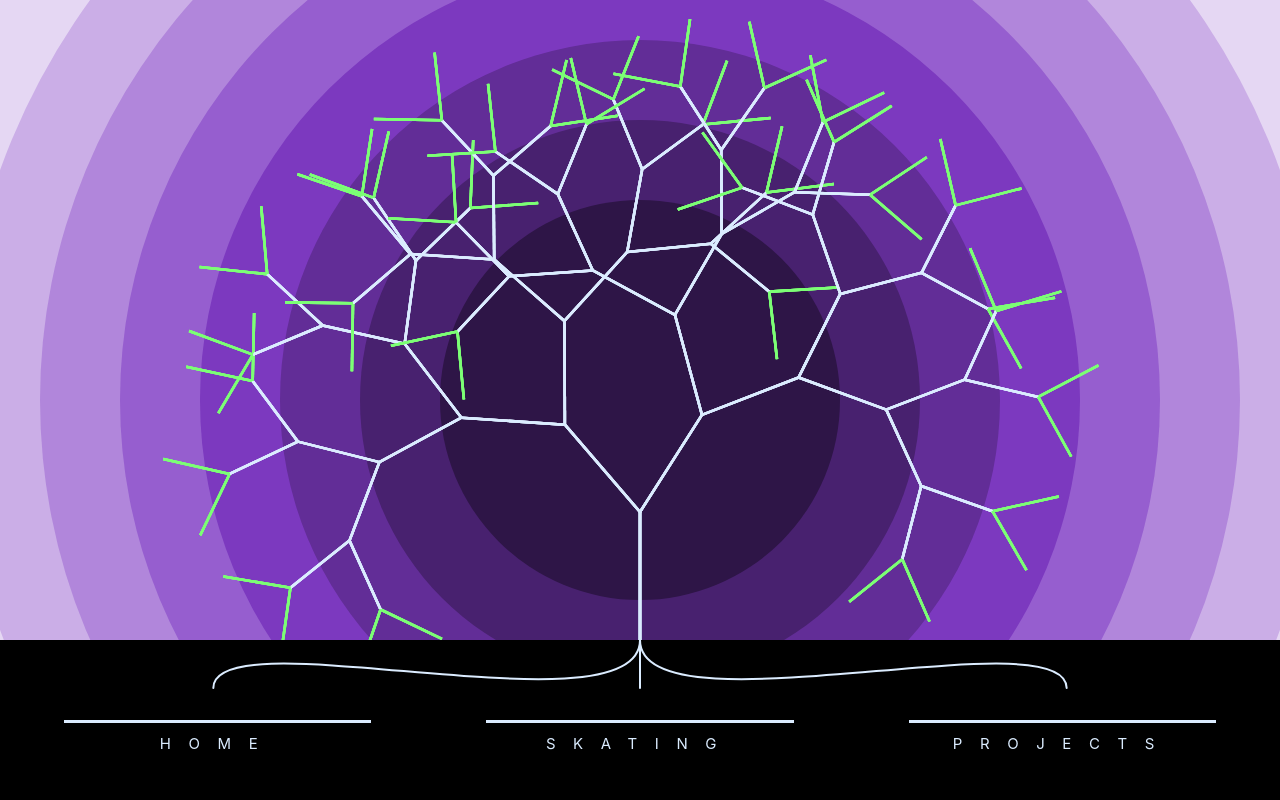
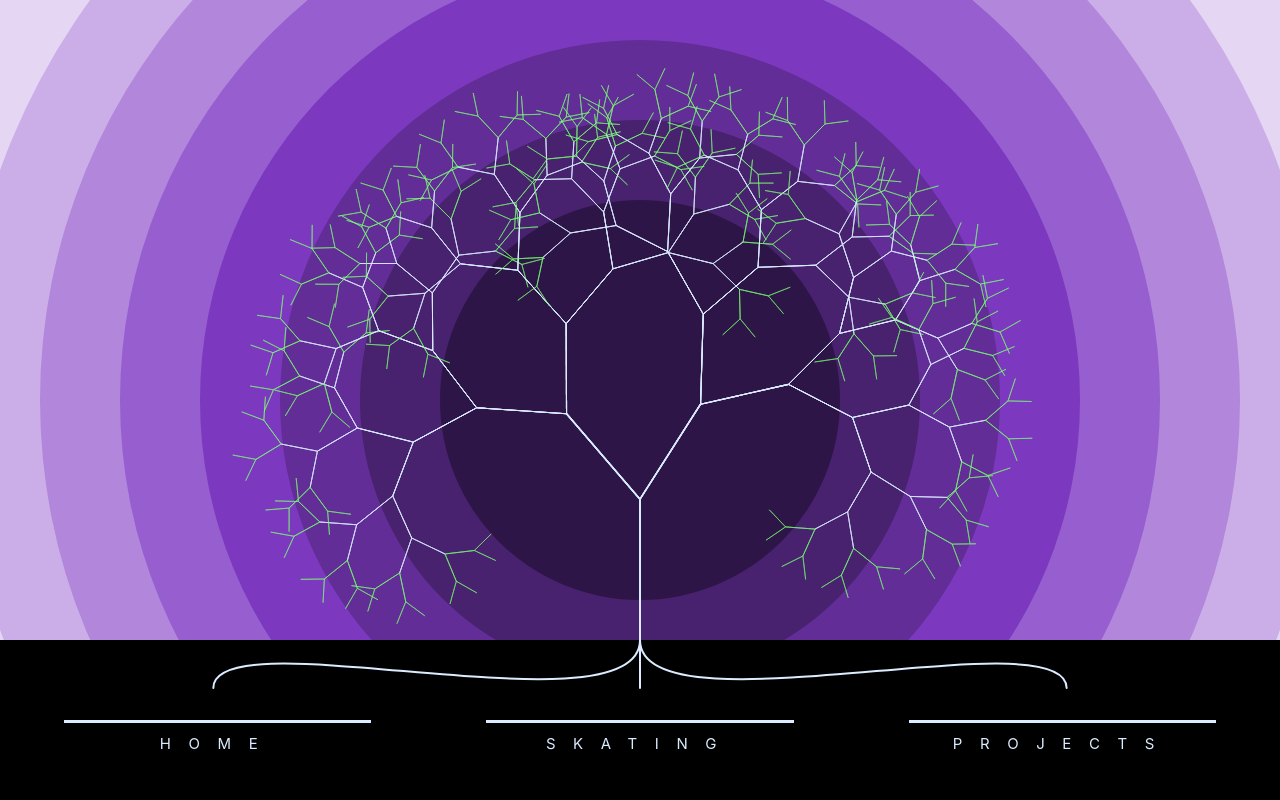
Before and after one commit to rjb255/vue-frontend, a Vue app: page / in a window 1280 px wide. Shown: the top 800 px of the page. Built offline with nearby package versions, Linux system fonts and the light colour scheme.

Commit message:
feat: adjustments

```diff
--- a/src/App.vue
+++ b/src/App.vue
@@ -2,7 +2,7 @@
   <div class="wrapper">
     <div id="landscape">
       <ConcentricCircles id="concentric-circles" :colours="circleColours" />
-      <CoverTree id="tree" />
+      <CoverTree />
     </div>
     <div>
       <header>
@@ -51,7 +51,6 @@ import FooterComponent from "./components/FooterComponent.vue";
 import CoverTree from "./components/CoverTree.vue";
 import {
   woodColour,
-  leafColour,
   circleColours,
   groundColour,
   startColourChangingInterval,
@@ -82,9 +81,6 @@ const woodColourCss = computed(
 );
 const groundColourCss = computed(
   () => `hsl(${groundColour.value[0]},${groundColour.value[1]}%,${groundColour.value[2]}%)`,
-);
-const leafColourCss = computed(
-  () => `hsl(${leafColour.value[0]},${leafColour.value[1]}%,${leafColour.value[2]}%)`,
 );
 </script>
 
@@ -185,11 +181,6 @@ nav {
 .wrapper {
   position: relative;
 }
-#tree {
-  position: absolute;
-  width: 100%;
-  height: 80vh;
-}
 
 #landscape {
   height: 80vh;
--- a/src/components/CoverTree.vue
+++ b/src/components/CoverTree.vue
@@ -1,5 +1,6 @@
 <template>
   <!-- <canvas id="tree" ref="tree" width="100" height="100"> </canvas> -->
+  <div class="flex">
     <svg id="tree" viewBox="0 0 100 100" overflow="visible" vector-effect="non-scaling-stroke">
       <!-- <circle -->
       <!--   v-for="[index, point] of points.points.entries()" -->
@@ -15,14 +16,16 @@
         :x2="edge[1].x + 50"
         :y1="100 - edge[0].y"
         :y2="100 - edge[1].y"
-      stroke-width="0.4"
+        vector-effect="non-scaling-stroke"
+        :stroke-width="2 * Math.exp(-(edge[0].level - 1) / 5)"
         :stroke="
-        edge[0].level < 8
+          edge[0].level < 9
             ? `hsl(${woodColour[0]}, ${woodColour[1]}%, ${woodColour[2]}%)`
             : `hsl(${leafColour[0]}, ${leafColour[1]}%, ${leafColour[2]}%)`
         "
       ></line>
     </svg>
+  </div>
 </template>
 
 <script setup lang="ts">
@@ -75,3 +78,17 @@ onMounted(() => {
   //   //   graphics.clear(graphics.COLOR_BUFFER_BIT);
 });
 </script>
+
+<style scoped>
+#tree {
+  width: min(80vh, 100vw);
+  height: min(80vh, 100vw);
+  z-index: 1;
+}
+.flex {
+  display: flex;
+  width: 100%;
+  height: 80vh;
+  justify-content: center;
+}
+</style>
--- a/src/utilities/treePoints.ts
+++ b/src/utilities/treePoints.ts
@@ -3,7 +3,7 @@ class Point extends DOMPoint {}
 
 type TreeInput = { level?: number; maxLevel: number; parent?: Tree; matrix?: Matrix };
 
-const unit = 20;
+const unit = 22;
 
 export class Tree {
   branches: Tree[] | null = null;
@@ -22,7 +22,7 @@ export class Tree {
       return matrix
         .translate(0, unit)
         .rotate(0, 0, (-1) ** i * (30 + 20 * Math.random()))
-        .scale(0.9, 0.9);
+        .scale(0.8, 0.8);
     });
 
     this.branches = childMatrices.map(
@@ -39,6 +39,6 @@ export class Tree {
   }
 }
 
-const tree = new Tree({ maxLevel: 8 });
+const tree = new Tree({ maxLevel: 10 });
 tree.setChildPoint(new Matrix());
 export { tree };
```
Lines whose indentation alone changed are shown as unchanged.
